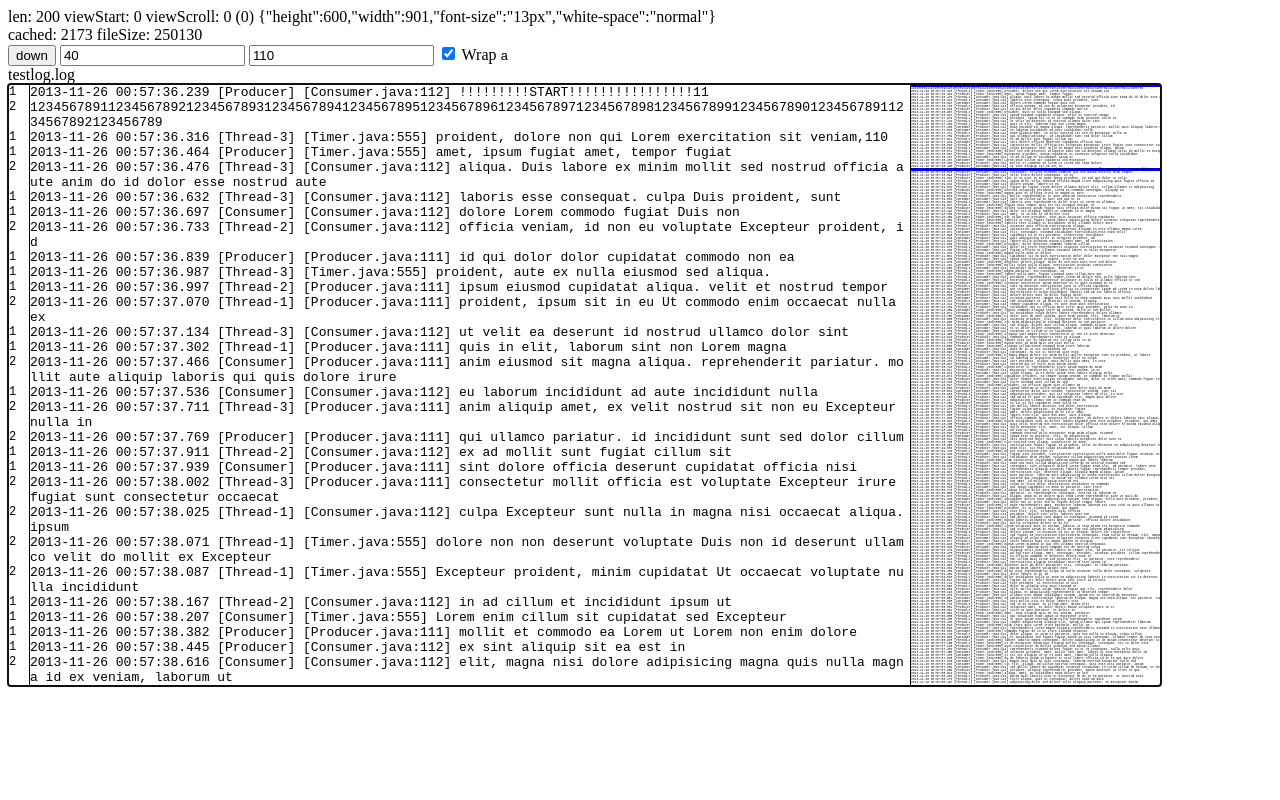
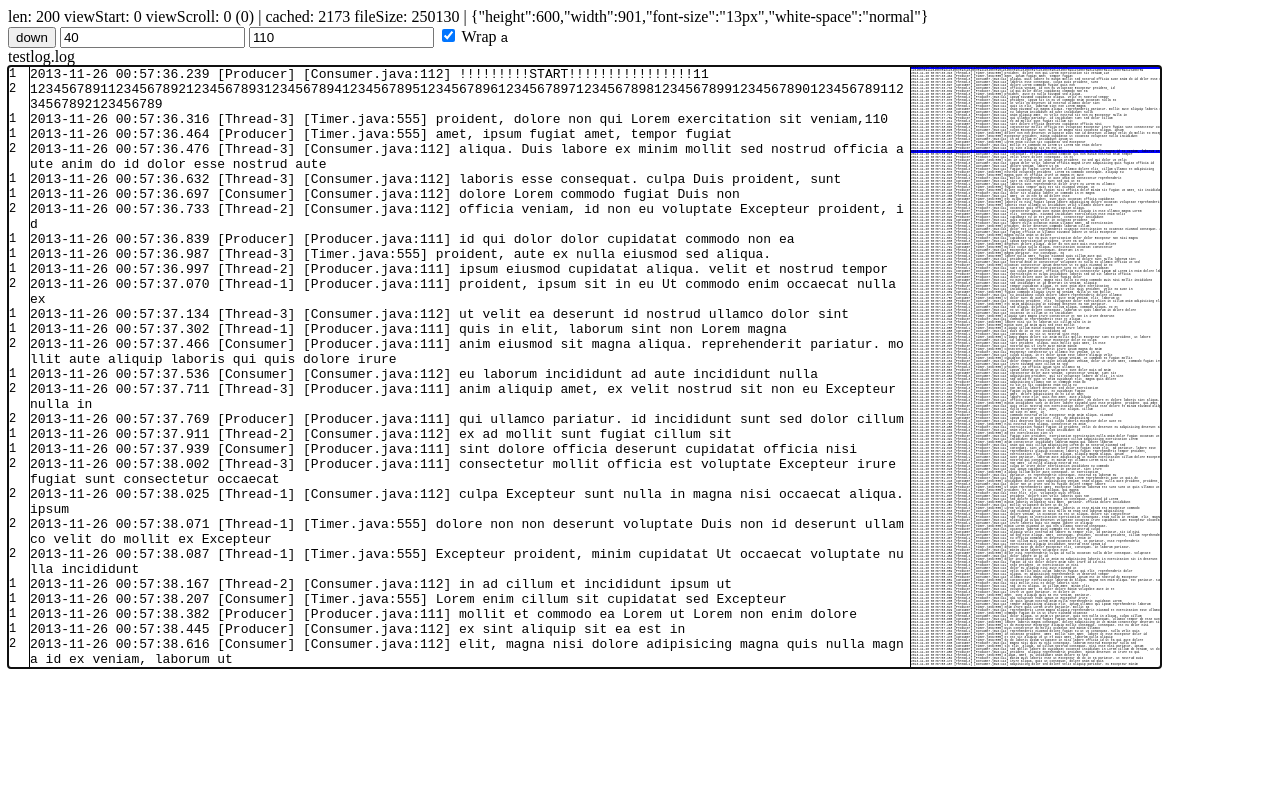
Before and after one commit to valekseev/webless, a website: page client/index.html in a window 1280 px wide. Drawn offline with Linux system fonts and the light colour scheme.

Commit message:
Removed one line of utility header

```diff
--- a/client/index.html
+++ b/client/index.html
@@ -11,8 +11,7 @@
 
 <body>
 <div ng-keydown="keyPressed($event)">
-    <div>len: {{lines.length}} viewStart: {{lines[0].position}} viewScroll: {{viewScroll}} ({{viewUnwrappedScroll()}}) {{viewStyle()}}</div>
-    <div>cached: {{cacheSize}} fileSize: {{fileSize}}</div>
+    <div>len: {{lines.length}} viewStart: {{lines[0].position}} viewScroll: {{viewScroll}} ({{viewUnwrappedScroll()}}) | cached: {{cacheSize}} fileSize: {{fileSize}} | {{viewStyle()}} </div>
     <input type="button" ng-click="moveView(1)" value="down"/>
     <input type="number" ng-model="viewHeight"/>
     <input type="number" ng-model="viewWidth"/>
```
